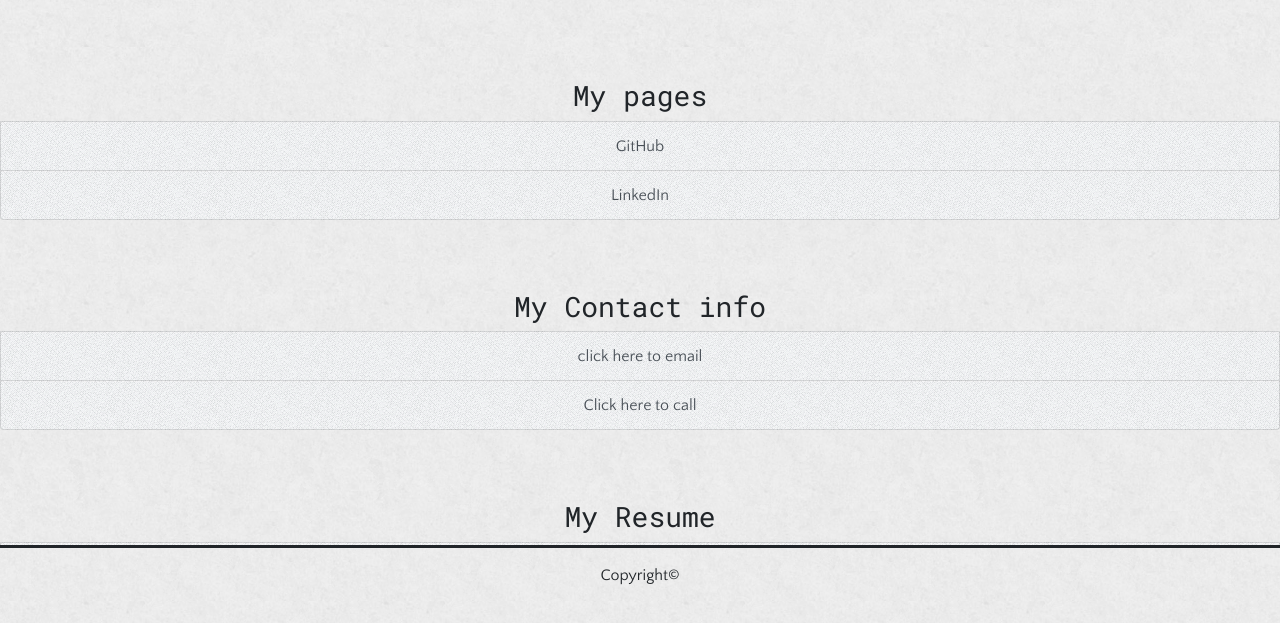
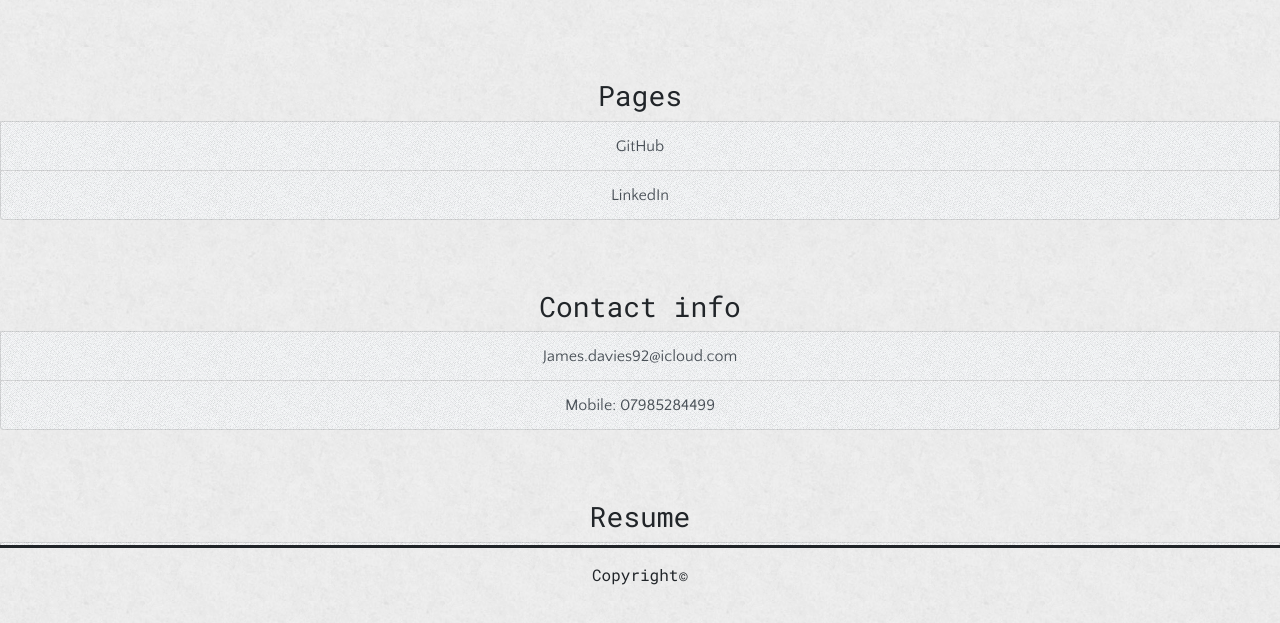
Before and after one commit to Jamesdavies1/My-updated-Portfolio-, a plain HTML site: page contact.html in a window 1280 px wide. Shown: the part 199-822 px from the top of the page. Drawn offline with nearby package versions, Linux system fonts and the light colour scheme.

Commit message:
changed main img, edited some text to make look more professional

```diff
--- a/assets/style.css
+++ b/assets/style.css
@@ -36,7 +36,7 @@ body{
     background-image: url("./images/white_plaster/white_plaster.png");
 }
 
-h1, h5, h3, a{
+h1, h5, h3, a, .copyright{
     font-family: 'Roboto Mono', monospace;
 }
 
--- a/contact.html
+++ b/contact.html
@@ -33,7 +33,7 @@
     </div>
 
     <div class="list-group">
-        <h3>My pages</h3>
+        <h3>Pages</h3>
         <a href="https://github.com/Jamesdavies1" class="list-group-item list-group-item-action"
             target="_blank">GitHub</a>
         <a href="https://www.linkedin.com/in/jamesbendavies/"
@@ -42,15 +42,14 @@
     </div>
 
     <div class="list-group">
-        <h3>My Contact info</h3>
-        <a href="mailto:james.davies92@icloud.com" class="list-group-item list-group-item-action">click here to
-            email</a>
-        <a href="tel:07985284499" class="list-group-item list-group-item-action breakcontact">Click here to call</a>
+        <h3>Contact info</h3>
+        <a href="mailto:james.davies92@icloud.com" class="list-group-item list-group-item-action">James.davies92@icloud.com</a>
+        <a href="tel:07985284499" class="list-group-item list-group-item-action breakcontact">Mobile: 07985284499</a>
     </div>
 
 
     <div class="list-group">
-        <h3>My Resume</h3>
+        <h3>Resume</h3>
         <a href="https://drive.google.com/file/d/1y8hSskuhq1bHVRVsLX9R18_wmCK2WSuy/view?usp=sharing"
             class="list-group-item list-group-item-action  breakcontact" target="_blank">Resume</a>
     </div>
```
Also changed, not shown: index.html (+6 -2 lines), projects.html (+2 -2 lines), 2 other files.
